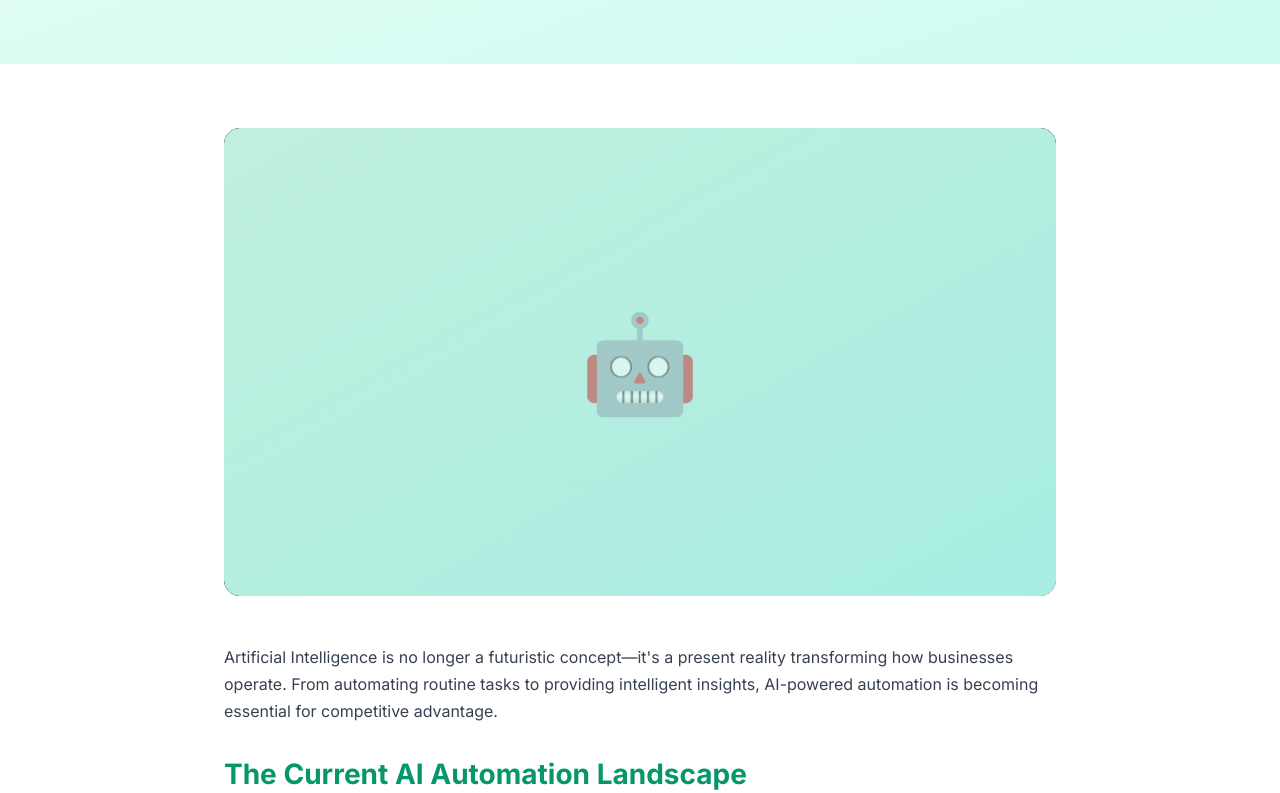
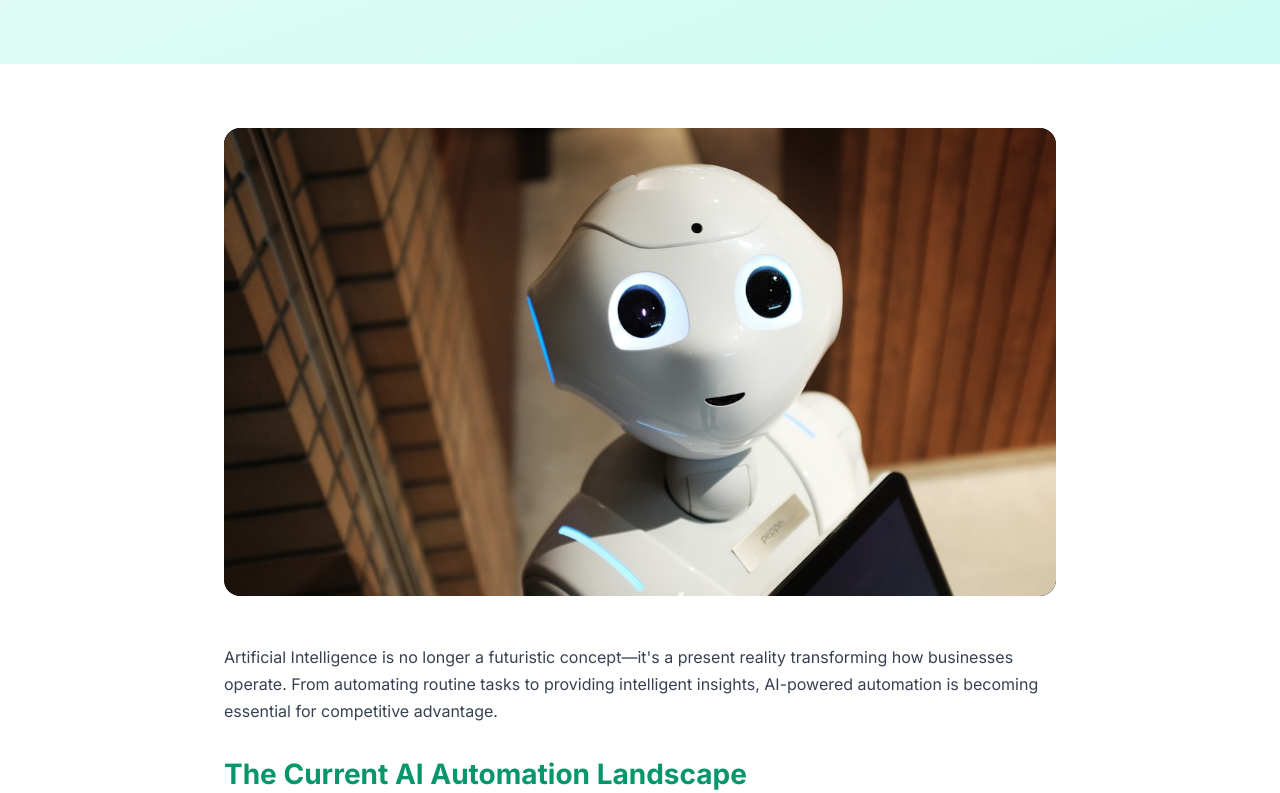
Before and after one commit to Druid-stack/autowais-website, a Next.js app: page /blog/ai-automation-2024 in a window 1280 px wide. Shown: the part 536-1329 px from the top of the page. Built offline with nearby package versions, Linux system fonts and the light colour scheme.

Commit message:
Fix blog images display issue
- Remove emoji overlay divs that were covering blog images
- Add priority loading to improve performance
- Blog images now display properly on both main blog page and individual posts

```diff
--- a/src/app/blog/[slug]/page.tsx
+++ b/src/app/blog/[slug]/page.tsx
@@ -107,14 +107,8 @@ export default async function BlogPostPage({ params }: BlogPostPageProps) {
               alt={post.title}
               fill
               className="object-cover rounded-2xl"
+              priority={true}
             />
-            {/* Fallback emoji overlay */}
-            <div className="absolute inset-0 bg-gradient-to-br from-emerald-50 to-teal-100 rounded-2xl flex items-center justify-center">
-              <div className="absolute inset-0 bg-gradient-to-br from-emerald-500/20 to-teal-500/20 rounded-2xl" />
-              <div className="text-emerald-600 text-8xl opacity-50 z-10">
-                {getCategoryEmoji(post.category)}
-              </div>
-            </div>
           </div>
 
           {/* Content */}
@@ -160,13 +154,6 @@ export default async function BlogPostPage({ params }: BlogPostPageProps) {
                         fill
                         className="object-cover"
                       />
-                      {/* Fallback emoji overlay */}
-                      <div className="absolute inset-0 bg-gradient-to-br from-emerald-50 to-teal-100 flex items-center justify-center">
-                        <div className="absolute inset-0 bg-gradient-to-br from-emerald-500/20 to-teal-500/20" />
-                        <div className="text-emerald-600 text-4xl opacity-50 z-10">
-                          {getCategoryEmoji(relatedPost.category)}
-                        </div>
-                      </div>
                     </div>
 
                     <div className="p-6">
--- a/src/app/blog/page.tsx
+++ b/src/app/blog/page.tsx
@@ -63,6 +63,7 @@ export default function Blog() {
                       alt={post.title}
                       fill
                       className="object-cover transition-transform duration-300 group-hover:scale-105"
+                      priority={true}
                     />
                   </div>
 
```
